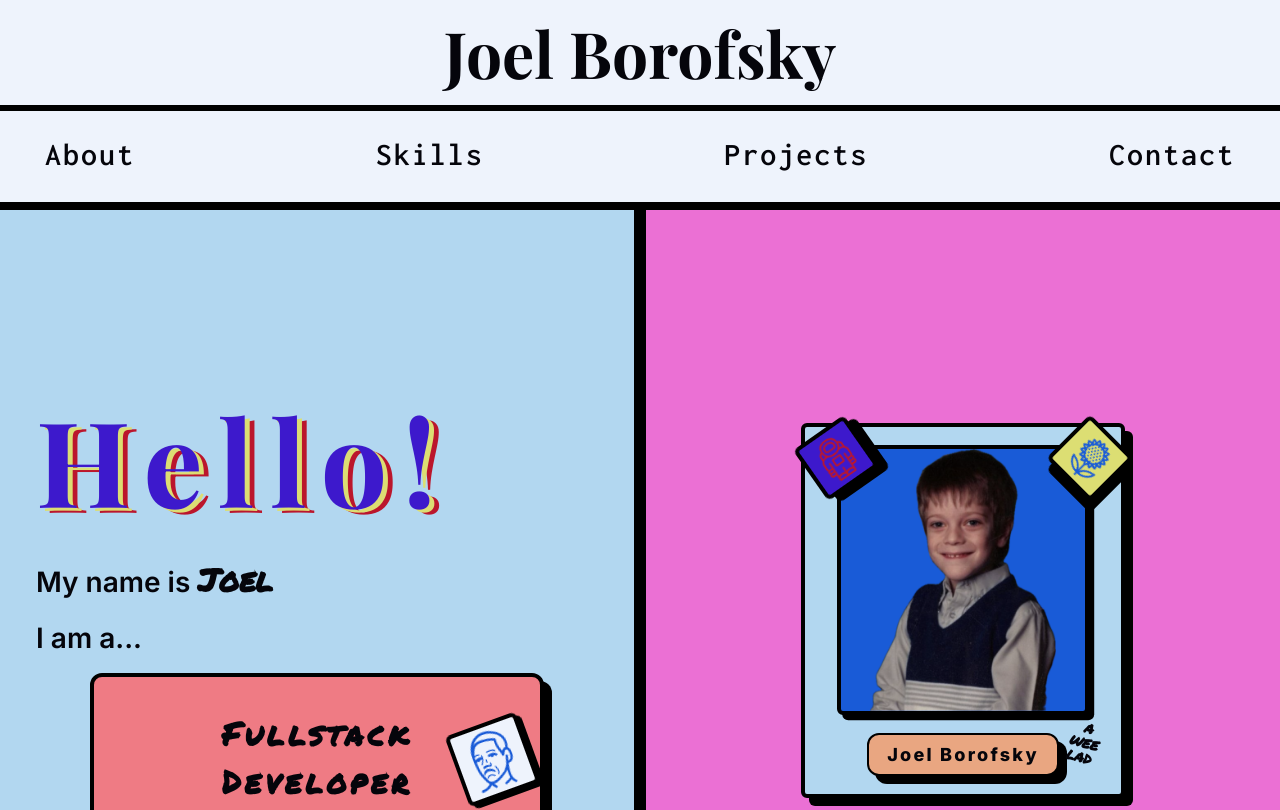
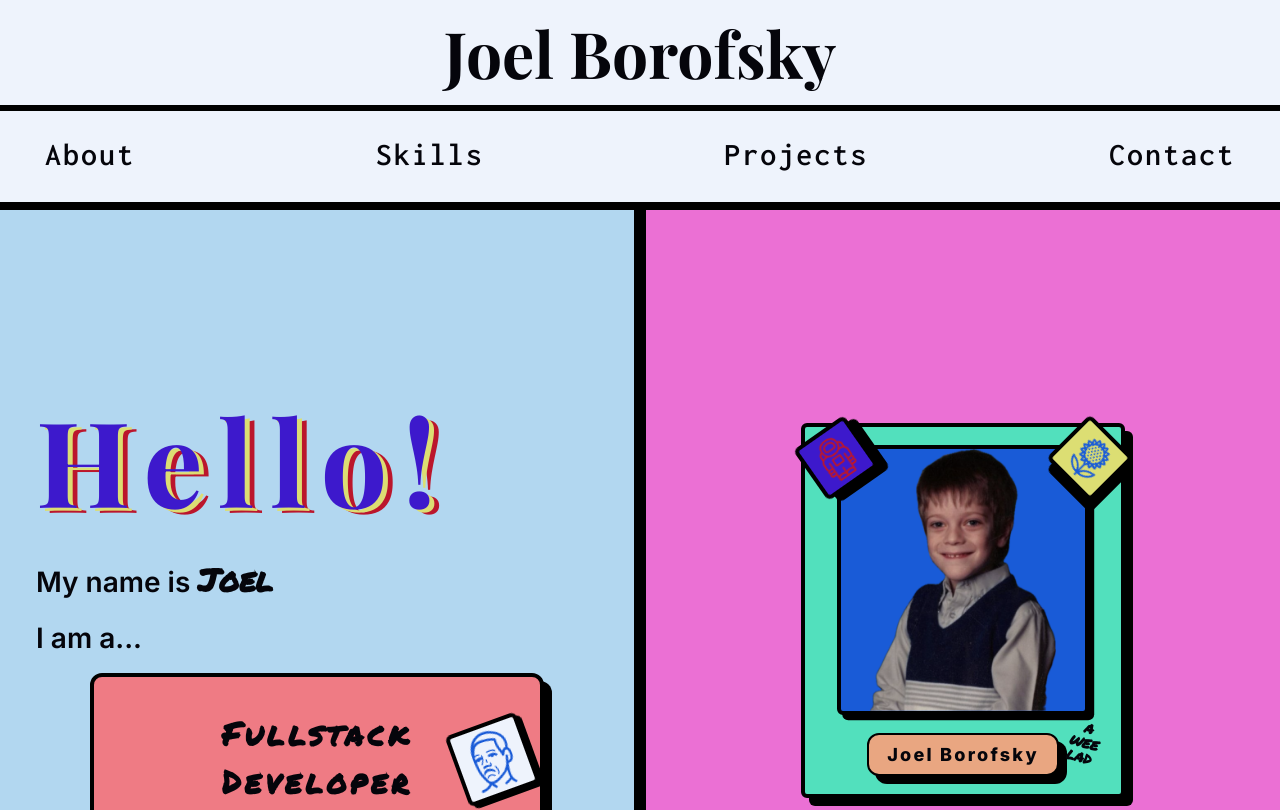
Before and after one commit to BorofskyDev/joelborofsky-react, a React (Vite) app: page / in a window 1280 px wide. Shown: the top 810 px of the page. Built offline with nearby package versions, Linux system fonts and the light colour scheme; a web font is replaced by a local one.

Commit message:
Change container background color from blue to green in HeroPicture component

```diff
--- a/src/components/sections/hero/picture/HeroPicture.jsx
+++ b/src/components/sections/hero/picture/HeroPicture.jsx
@@ -7,7 +7,7 @@ function HeroPicture() {
   return (
     <div className={styles.heroPicture}>
       <ImageContainer
-        containerBg='bg-blue'
+        containerBg='bg-green'
         src={heroPicture}
         alt='Joel Borofsky elementary school photo'
         imageBg='bg-vibrant-blue'
```
